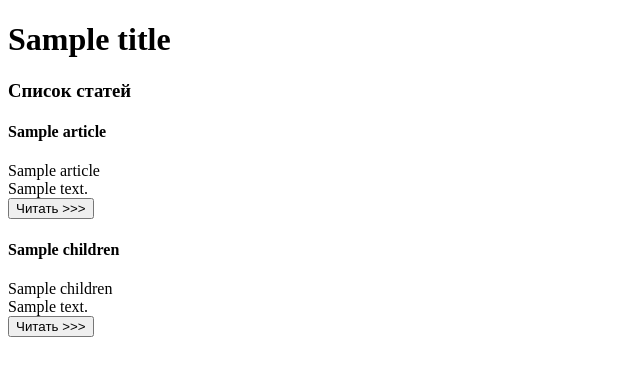
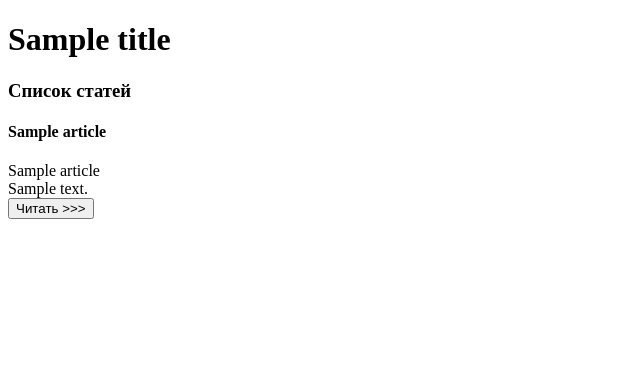
Before and after one commit to codereav/catalog-test, a PHP site: template app/views/articles-list.view.php in a window 1280 px wide. Shown: the top 376 px of the page, without its empty margins (0-640 px from the left). Run offline with PHP 8.4, Linux system fonts and the light colour scheme; the template is opened without the code that fills it: most values are stand-ins (such as "Sample title", 1, 10 or a date in 2020); data that the repository does not hold is empty; a stand-in replaces the project's code that opens the database connection.

Commit message:
Refactoring

```diff
--- a/app/views/articles-list.view.php
+++ b/app/views/articles-list.view.php
@@ -6,11 +6,6 @@
         <?php foreach ($articles as $article) {
             include 'articles-list_one.view.php';
         } ?>
-        <?php if (isset($articles['children']) && !empty($articles['children'])) {
-            foreach ($articles['children'] as $article) {
-                include 'articles-list_one.view.php';
-            }
-        } ?>
     <?php } else { ?>
         <div class="container">Ничего не найдено!</div>
     <?php } ?>
```
